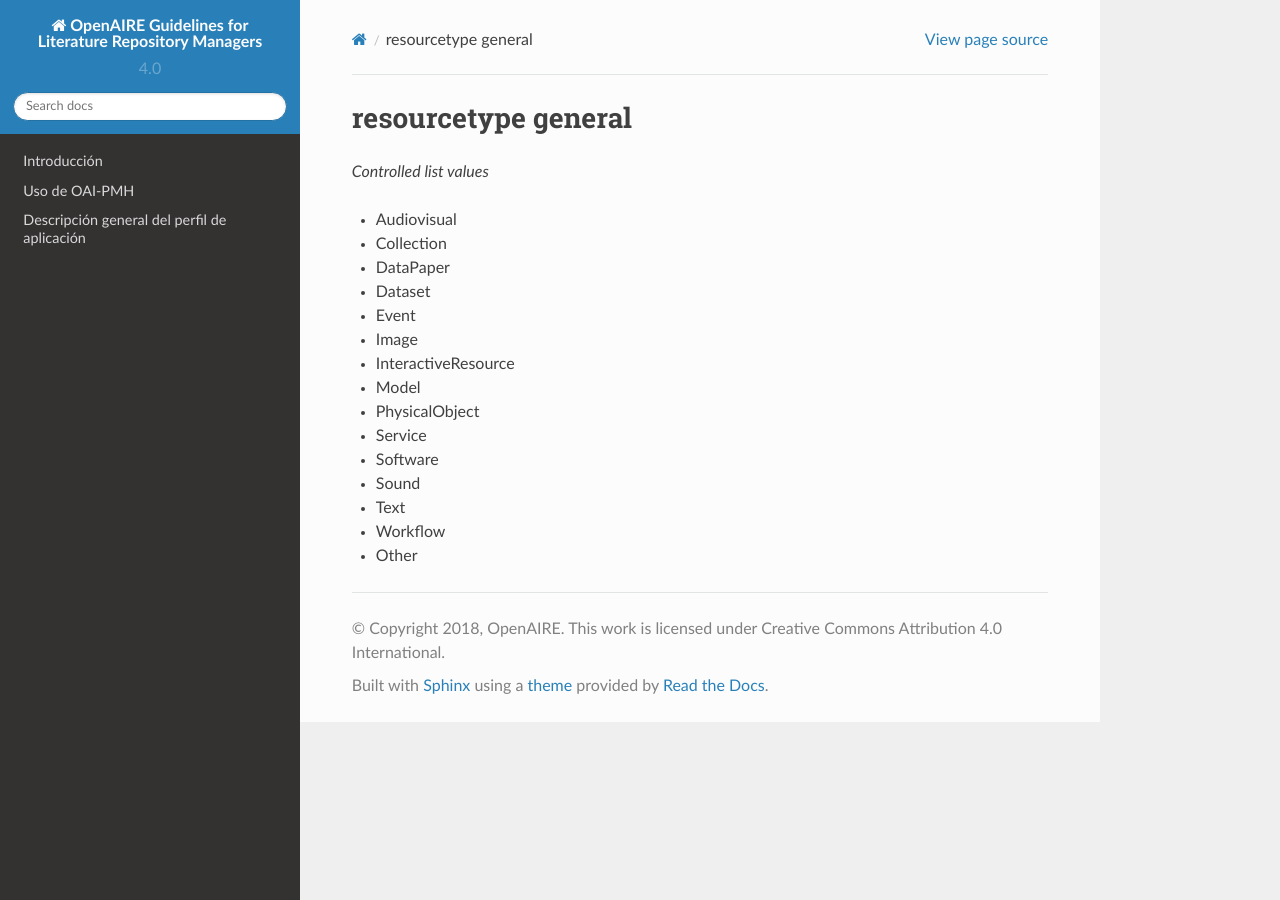
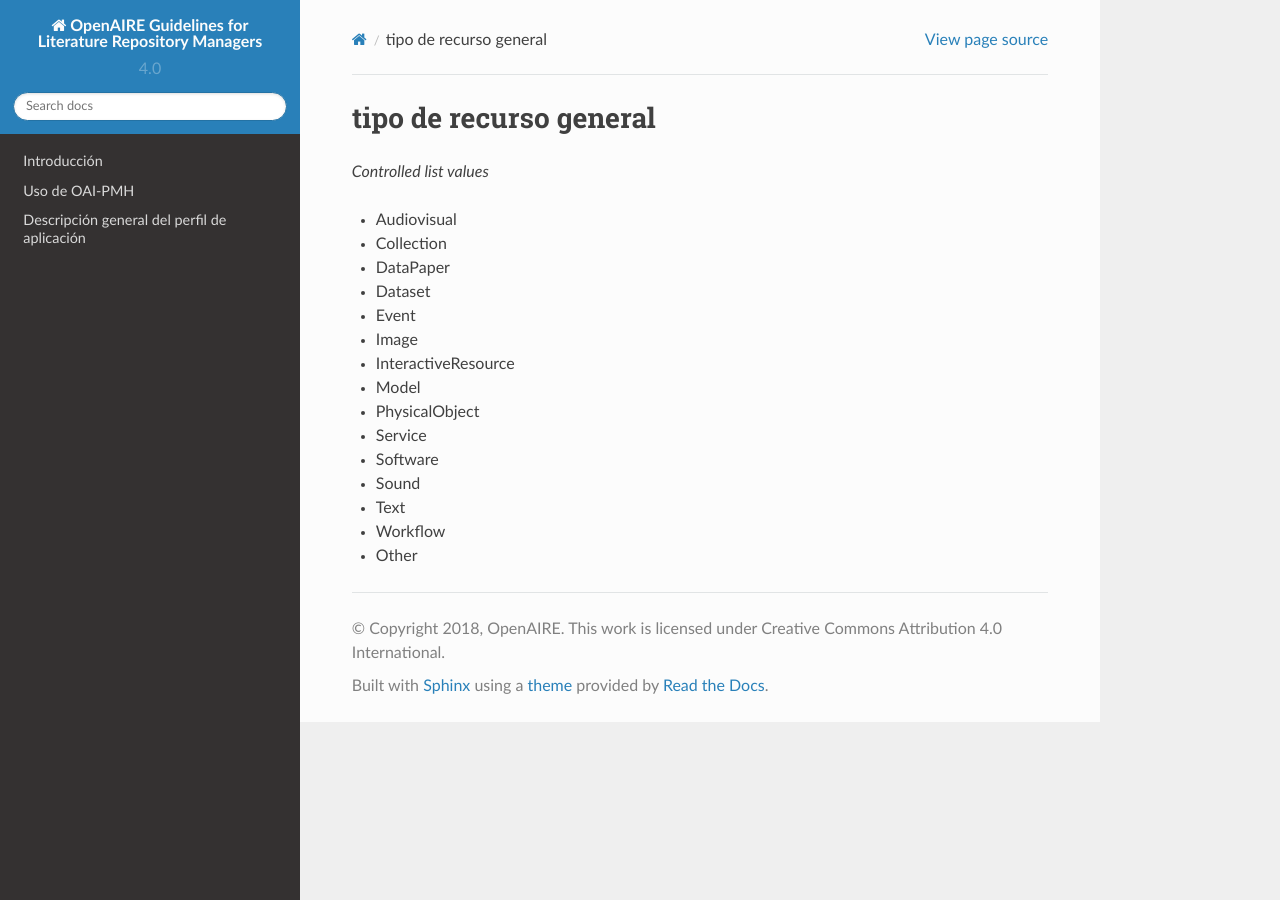
Before and after one commit to memoemg/openAIRE4, a Sphinx documentation site: the page built from docs/vocab_resourcetypegeneral.rst, in a window 1280 px wide. Built offline with Sphinx 7.4.7 and the Read the Docs theme 2.0.0, drawn with Linux system fonts in a browser that asks for light colours; a script that is not in the unit is left out.

Commit message:
Update vocab_resourcetypegeneral.rst

```diff
--- a/docs/vocab_resourcetypegeneral.rst
+++ b/docs/vocab_resourcetypegeneral.rst
@@ -4,7 +4,7 @@
 
 .. _vocab:resourcetypegeneral_resourcetypegeneral:
 
-resourcetype general
-====================
+tipo de recurso general
+=======================
 
 .. include:: vocabularies/resourcetypegeneral.rst
```
